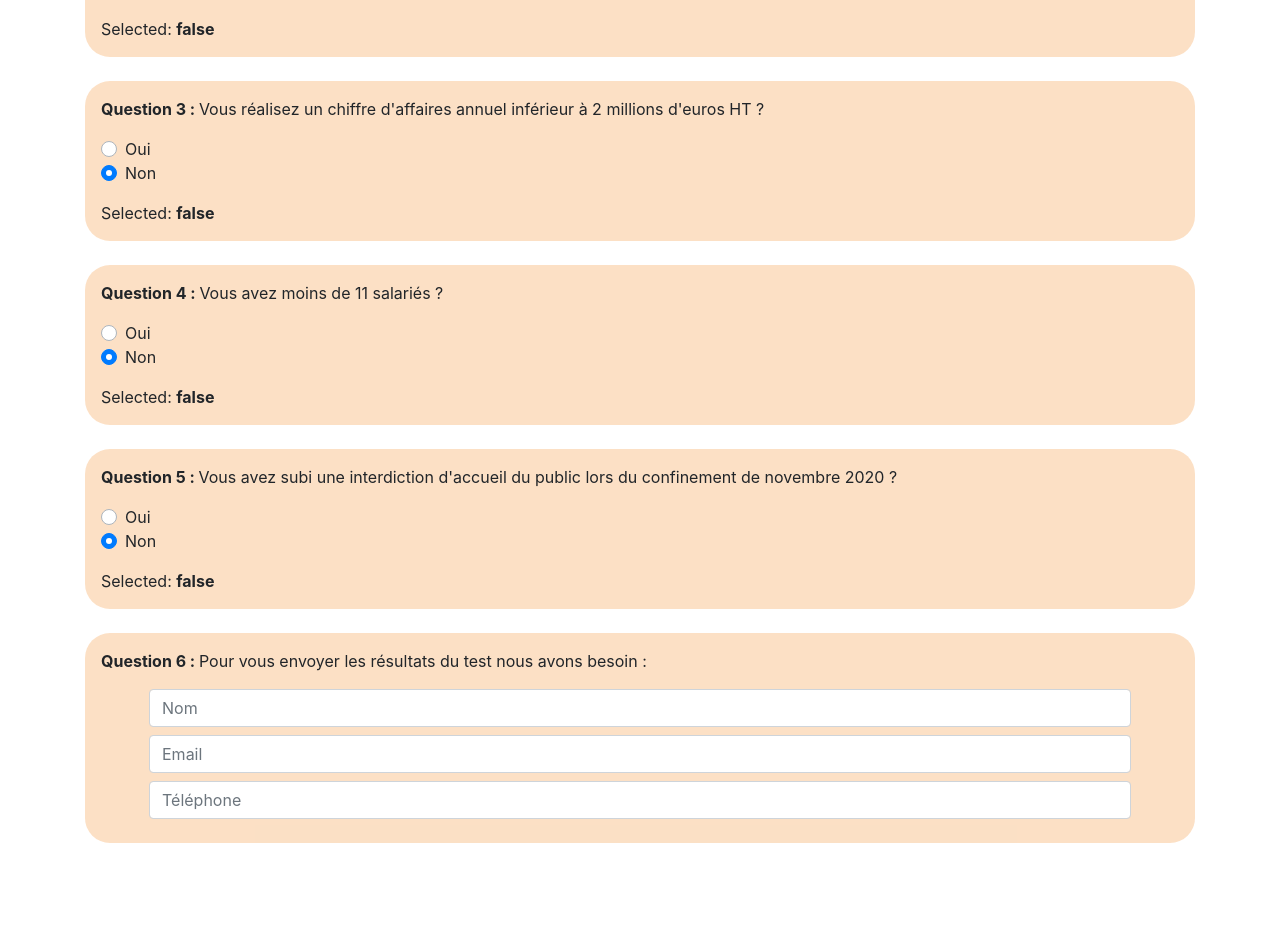
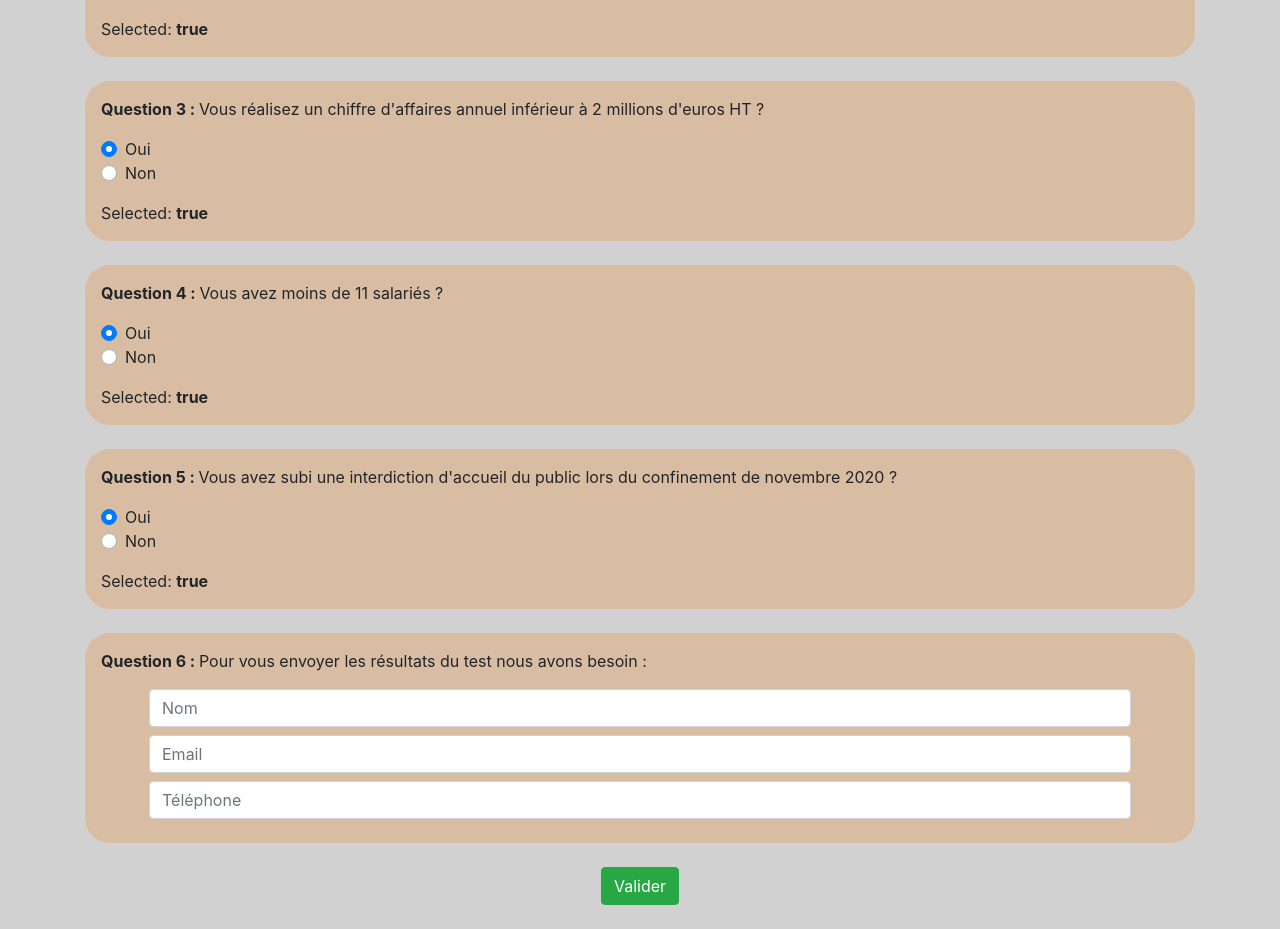
Before and after one commit to FabienD31/formulaire-prime-mars2020, a Vue app: page / in a window 1280 px wide. Shown: the part 700-1629 px from the top of the page. Before the commit the page ends 1543 px from the top, so only its background shows below. Built offline with nearby package versions, Linux system fonts and the light colour scheme.

Commit message:
ajout error

```diff
--- a/package.json
+++ b/package.json
@@ -8,6 +8,7 @@
     "lint": "vue-cli-service lint"
   },
   "dependencies": {
+    "axios": "^0.21.1",
     "bootstrap": "^4.6.0",
     "bootstrap-vue": "^2.21.2",
     "core-js": "^3.6.5",
--- a/src/App.vue
+++ b/src/App.vue
@@ -17,4 +17,8 @@ export default {
 };
 </script>
 
-<style></style>
+<style>
+#app {
+  background-color: rgba(7, 7, 7, 0.185);
+}
+</style>
--- a/src/components/Formulaire.vue
+++ b/src/components/Formulaire.vue
@@ -4,6 +4,7 @@
     <h3 class="mt-5 text-center mb-5">
       Formulaire digitalisation
     </h3>
+    <form @submit="submitForm" class="">
       <div class="question py-3 px-3">
         <h6><strong>Question 1 : </strong></h6>
         <p>
@@ -120,8 +121,8 @@
           value="true"
           unchecked-value="false"
         >
-        Relation client - Outil de gestion en masse des courriers électroniques,
-        de lettres d'information
+          Relation client - Outil de gestion en masse des courriers
+          électroniques, de lettres d'information
         </b-form-checkbox>
 
         <!--pour le test-->
@@ -138,9 +139,7 @@
             <strong>Question 2 : </strong>Votre entreprise est immatriculée en
             France ?
           </p>
-        <b-form-radio v-model="question2" name="some-radios" value="true"
-          >Oui</b-form-radio
-        >
+          <b-form-radio v-model="question2" value="true">Oui</b-form-radio>
           <b-form-radio v-model="question2" value="false">Non</b-form-radio>
         </b-form-group>
 
@@ -157,9 +156,7 @@
             <strong>Question 3 : </strong>Vous réalisez un chiffre d'affaires
             annuel inférieur à 2 millions d'euros HT ?
           </p>
-        <b-form-radio v-model="question3" name="some-radios" value="true"
-          >Oui</b-form-radio
-        >
+          <b-form-radio v-model="question3" value="true">Oui</b-form-radio>
           <b-form-radio v-model="question3" value="false">Non</b-form-radio>
         </b-form-group>
 
@@ -173,9 +170,7 @@
       <div class="question py-3 px-3 my-4">
         <b-form-group>
           <p><strong>Question 4 : </strong>Vous avez moins de 11 salariés ?</p>
-        <b-form-radio v-model="question4" name="some-radios" value="true"
-          >Oui</b-form-radio
-        >
+          <b-form-radio v-model="question4" value="true">Oui</b-form-radio>
           <b-form-radio v-model="question4" value="false">Non</b-form-radio>
         </b-form-group>
 
@@ -192,9 +187,7 @@
             <strong>Question 5 : </strong>Vous avez subi une interdiction
             d'accueil du public lors du confinement de novembre 2020 ?
           </p>
-        <b-form-radio v-model="question5" name="some-radios" value="true"
-          >Oui</b-form-radio
-        >
+          <b-form-radio v-model="question5" value="true">Oui</b-form-radio>
           <b-form-radio v-model="question5" value="false">Non</b-form-radio>
         </b-form-group>
 
@@ -212,26 +205,44 @@
         <form class="mx-5">
           <b-form-input
             placeholder="Nom"
-          prepend="First and last name"
             class="my-2"
             type="text"
-          aria-label="Name"
+            v-model="form.name"
+            required
           >
           </b-form-input>
           <b-form-input
             placeholder="Email"
             class="my-2"
             type="email"
-          aria-label="email"
+            v-model="form.email"
+            required
           ></b-form-input>
           <b-form-input
+            v-model="form.phone"
             placeholder="Téléphone"
             class="my-2"
             type="mobile"
-          aria-label="phone"
+            required
           ></b-form-input>
         </form>
       </div>
+      <div
+        v-if="errors.length"
+        class="alert alert-danger my-3 text-center"
+        role="alert"
+      >
+        <div v-for="error in errors" :key="error">{{ error }}</div>
+      </div>
+      <div class="text-center">
+        <b-button
+          type="submit"
+          variant="success"
+          class="my-4 justify-content-center"
+          >Valider</b-button
+        >
+      </div>
+    </form>
   </div>
 </template>
 
@@ -254,11 +265,46 @@ export default {
         (this.checkbox10 = false),
         (this.checkbox11 = false),
       ],
-      question2: false,
-      question3: false,
-      question4: false,
-      question5: false,
+      question2: true,
+      question3: true,
+      question4: true,
+      question5: true,
+      form: {
+        phone: "",
+        name: "",
+        email: "",
+      },
+      errors: [],
     };
+  },
+  methods: {
+    submitForm(event) {
+      event.preventDefault();
+      this.verifyForm()
+        .then(() => {
+          //emplacement de l'envoi au back (par exemple la bdd)
+          console.log({ ...this.form }); //"..." form es6 pour ne pas récuperer les getteur et setteur
+        })
+        .catch(() => {
+          console.log("error");
+        });
+    },
+    verifyForm() {
+      this.errors = [];
+      if (!this.form.name) {
+        this.errors.push("Nom manquant ! ");
+        this.form.name === false;
+      }
+      if (!this.form.email) {
+        this.errors.push("Email manquant ! ");
+      }
+      if (!this.form.phone) {
+        this.errors.push("Téléphone manquant ! ");
+      }
+      return new Promise((resolve, reject) => {
+        this.errors.length ? reject("ko") : resolve("ok");
+      });
+    },
   },
 };
 </script>
```
Also changed, not shown: 1 other file (tests, documents, lock files or other folders). Lines whose indentation alone changed are shown as unchanged.
